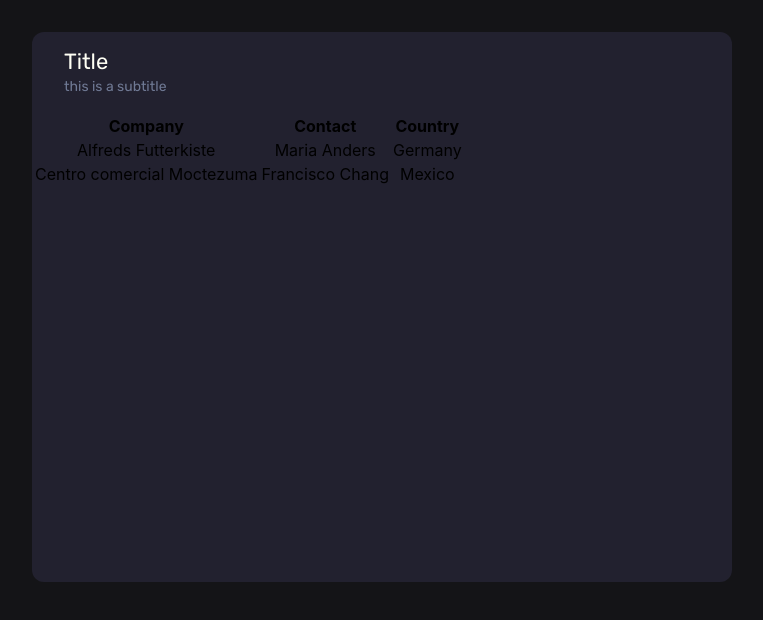
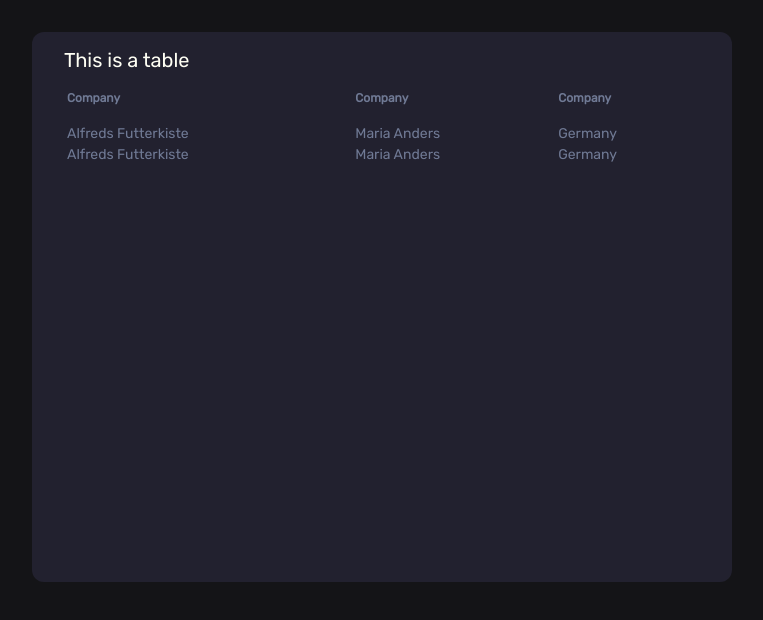
Before and after one commit to MVaden0/Transpire, a React (Create React App) app in the folder transpire/: page / in a window 1280 px wide. Shown: the top 620 px of the page, without its empty margins (0-763 px from the left). Built offline with nearby package versions, Linux system fonts and the light colour scheme.

Commit message:
completed table styling

```diff
--- a/transpire/src/App.css
+++ b/transpire/src/App.css
@@ -2,6 +2,7 @@
 
 :root {
   --transpire-dark-gray: #22212f;
+  --transpire-gray: #2a2939;
   --transpire-white: #fffff4;
   --transpire-blue-gray: #707A95;
   --transpire-border-radius: .75rem;
--- a/transpire/src/App.js
+++ b/transpire/src/App.js
@@ -6,7 +6,7 @@ import { Table } from './features/table/Table';
 function App() {
   return (
     <div className="App">
-      <Table>
+      <Table title='This is a table' subtitle='and it has a subtitle'>
 
       </Table>
     </div>
--- a/transpire/src/features/card/Card.js
+++ b/transpire/src/features/card/Card.js
@@ -6,12 +6,11 @@ export function Card(props) {
   return (
     <div className={styles.card}>
         <div className={styles.cardTitle}>
-            Title
-            <div className={styles.cardSubtitle}>
-              this is a subtitle
-            </div>
+            {props.title}
         </div>
-        {props.children}
+        <div className={styles.cardContent}>
+          {props.children}
+        </div>
     </div>
   );
 }
--- a/transpire/src/features/card/Card.module.css
+++ b/transpire/src/features/card/Card.module.css
@@ -6,7 +6,7 @@
 }
 
 .cardTitle {
-    font-size: 1.375rem;
+    font-size: 1.25rem;
     font-family: 'Rubik';
     color: var(--transpire-white);
     text-align: left;
@@ -14,12 +14,8 @@
     width: calc(100% - 4rem);
 }
 
-.cardSubtitle {
-    height: 1.375rem;
-    width: 100%;
-    font-size: .875rem;
-    color: var(--transpire-blue-gray);
-    text-align: left;
-    display: flex;
-    align-items: center;
+.cardContent {
+    width: calc(100% - 4rem);
+    height: calc(100% - 2rem);
+    padding: 0 2rem 2rem 2rem;
 }
--- a/transpire/src/features/table/Table.js
+++ b/transpire/src/features/table/Table.js
@@ -5,22 +5,22 @@ import styles from './Table.module.css';
 export function Table(props) {
 
   return (
-    <Card>
-        <table>
-        <tr>
+    <Card title={props.title} subtitle={props.subtitle}>
+        <table class={styles.table}>
+        <tr className={styles.tableHeader}>
             <th>Company</th>
-            <th>Contact</th>
-            <th>Country</th>
+            <th>Company</th>
+            <th>Company</th>
         </tr>
-        <tr>
+        <tr className={styles.tableRow}>
             <td>Alfreds Futterkiste</td>
             <td>Maria Anders</td>
             <td>Germany</td>
         </tr>
-        <tr>
-            <td>Centro comercial Moctezuma</td>
-            <td>Francisco Chang</td>
-            <td>Mexico</td>
+        <tr className={styles.tableRow}>
+            <td>Alfreds Futterkiste</td>
+            <td>Maria Anders</td>
+            <td>Germany</td>
         </tr>
         </table>
     </Card>
--- a/transpire/src/features/table/Table.module.css
+++ b/transpire/src/features/table/Table.module.css
@@ -0,0 +1,19 @@
+.table {
+    width: 100%;
+}
+
+.tableHeader {
+    font-family: 'Rubik';
+    font-size: .75rem;
+    text-align: left;
+    color: var(--transpire-blue-gray);
+    height: 2rem;
+    vertical-align: top;
+}
+
+.tableRow {
+    font-family: 'Rubik';
+    text-align: left;
+    font-size: .875rem;
+    color: var(--transpire-blue-gray);
+}
```
